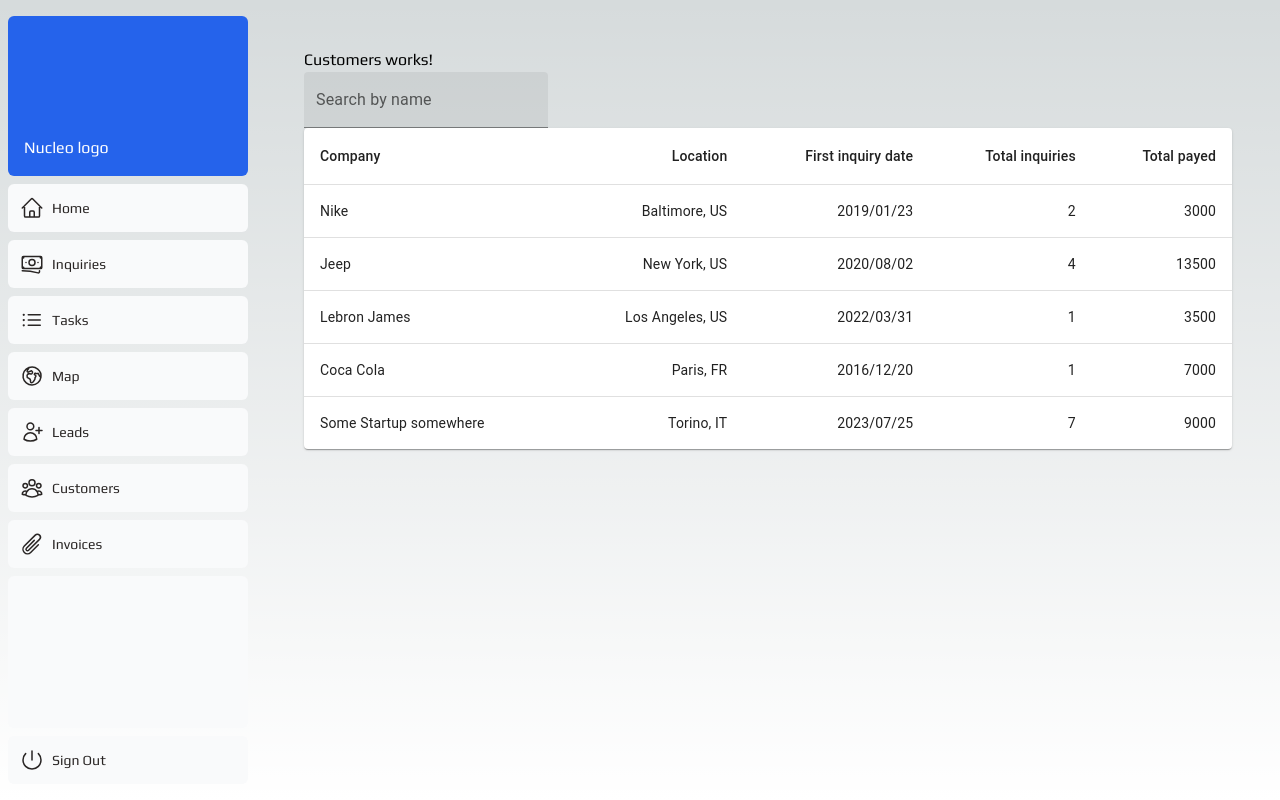
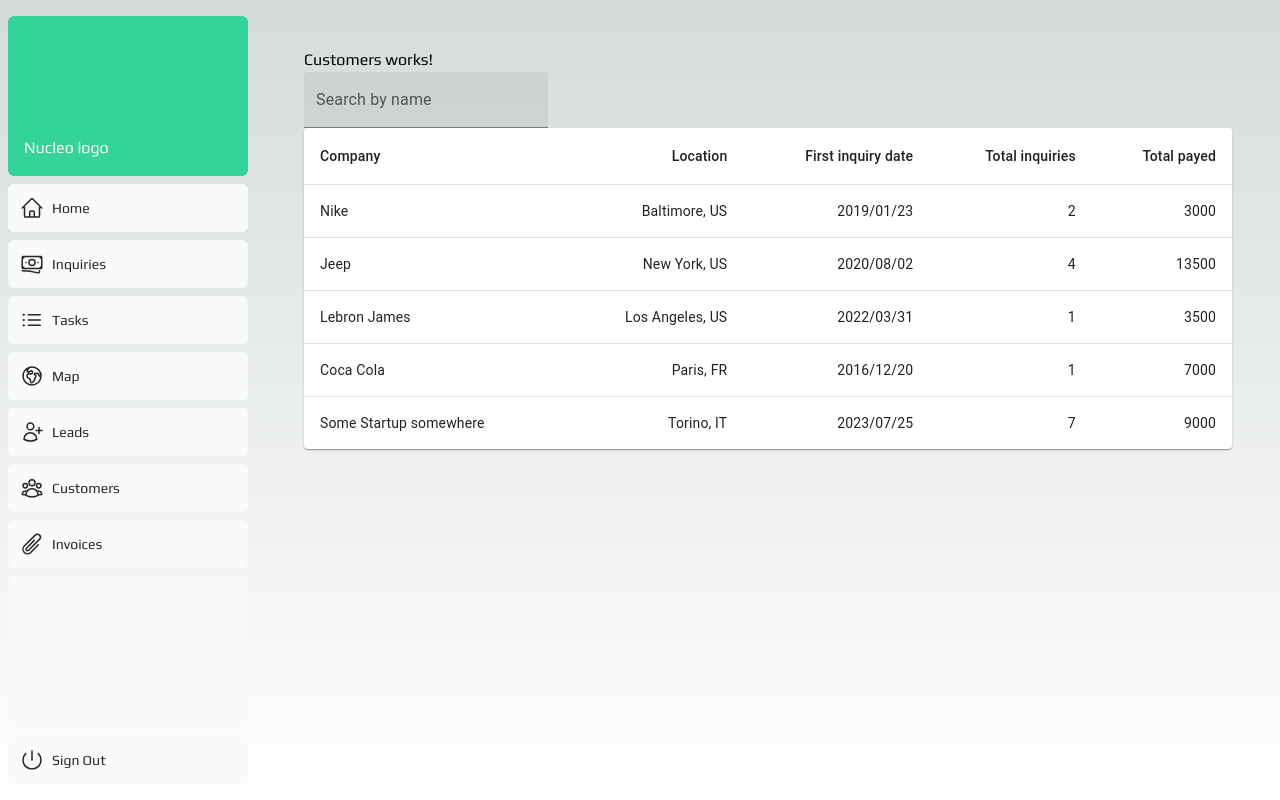
Before and after one commit to franckyi/nucleo-dashboard, a Next.js app: page /dashboard/customers in a window 1280 px wide. Built offline with nearby package versions, Linux system fonts and the light colour scheme.

Commit message:
change color

```diff
--- a/src/app/components/sidenav.tsx
+++ b/src/app/components/sidenav.tsx
@@ -6,7 +6,7 @@
   return (
     <div className="flex h-full flex-col px-3 py-4 md:px-2">
       <Link
-        className="mb-2 flex h-20 items-end justify-start rounded-md bg-blue-600 p-4 md:h-40"
+        className="mb-2 flex h-20 items-end justify-start rounded-md bg-emerald-400 p-4 md:h-40"
         href="/"
       >
         <div className="w-32 text-white md:w-40">Nucleo logo</div>
```
